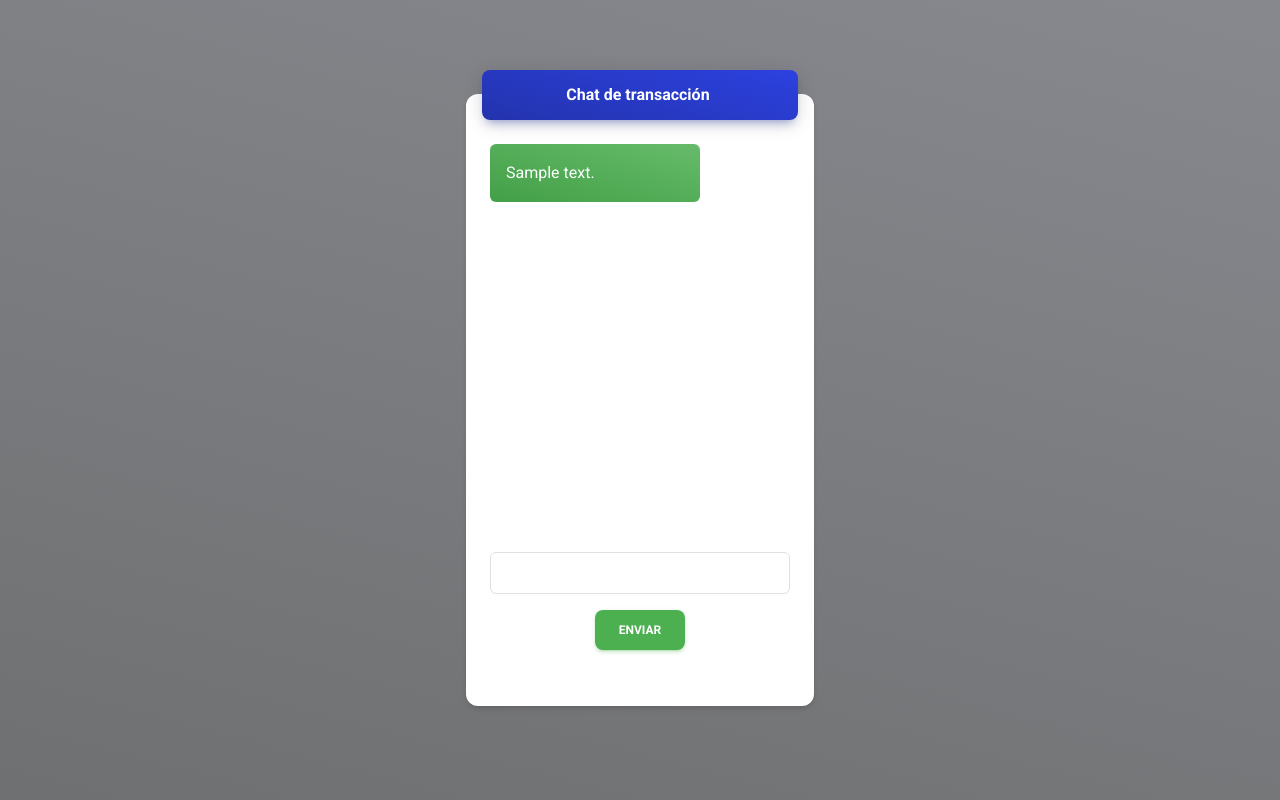
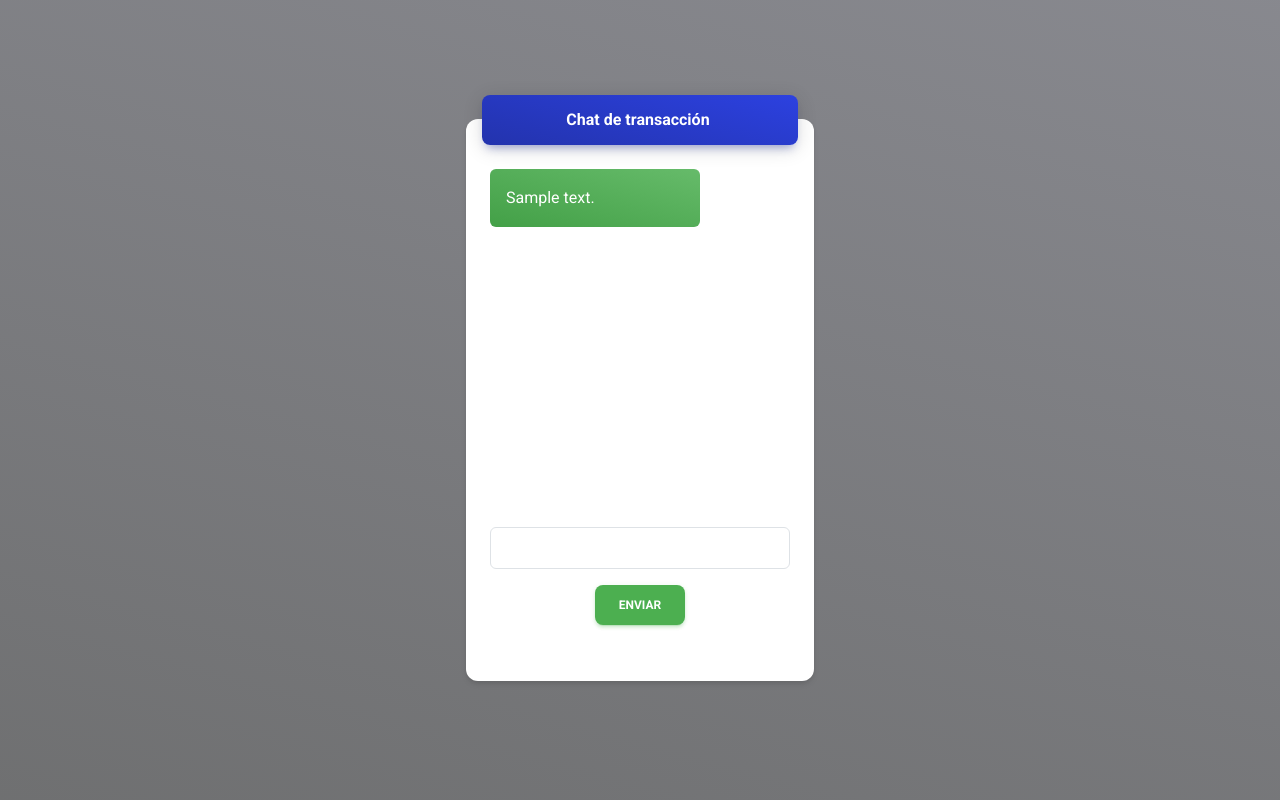
Before and after one commit to KevinAndrey96/fintech-correspondent-banking-platform, a Laravel app: page /chat/1 in a window 1280 px wide. Run offline with Laravel 9, Linux system fonts and the light colour scheme; tables that the repository leaves empty hold one stand-in row (values such as "Sample post"); data that the repository does not hold is empty; some libraries are stand-ins or nearby versions.

Commit message:
fix: delete dd() in chat-list component

```diff
--- a/app/Http/Livewire/ChatList.php
+++ b/app/Http/Livewire/ChatList.php
@@ -29,7 +29,6 @@ class ChatList extends Component
             $chat->user_role = $data['message']['userRole'];
             $chat->user_id = $data['message']['userID'];
             $chat->save();
-            dd($data['message']['userID']);
         }
 
         $this->messages = Chat::where('transaction_id', $data['message']['transactionID'])->orderBy('id', 'asc')->get();
--- a/resources/views/livewire/chat-list.blade.php
+++ b/resources/views/livewire/chat-list.blade.php
@@ -1,4 +1,4 @@
-<div style="height:400px; overflow-y: scroll;">
+<div style="height:350px; overflow-y: scroll;">
     @if (! is_null($messages))
         @foreach ($messages as $message)
             @if ($message->message != '')
@@ -13,7 +13,6 @@
 
         <script>
             // Enable pusher logging - don't include this in production
-
             Pusher.logToConsole = true;
 
             var pusher = new Pusher('0fbdb644e77038da8545', {
```
Also changed, not shown: CHANGELOG.md.
